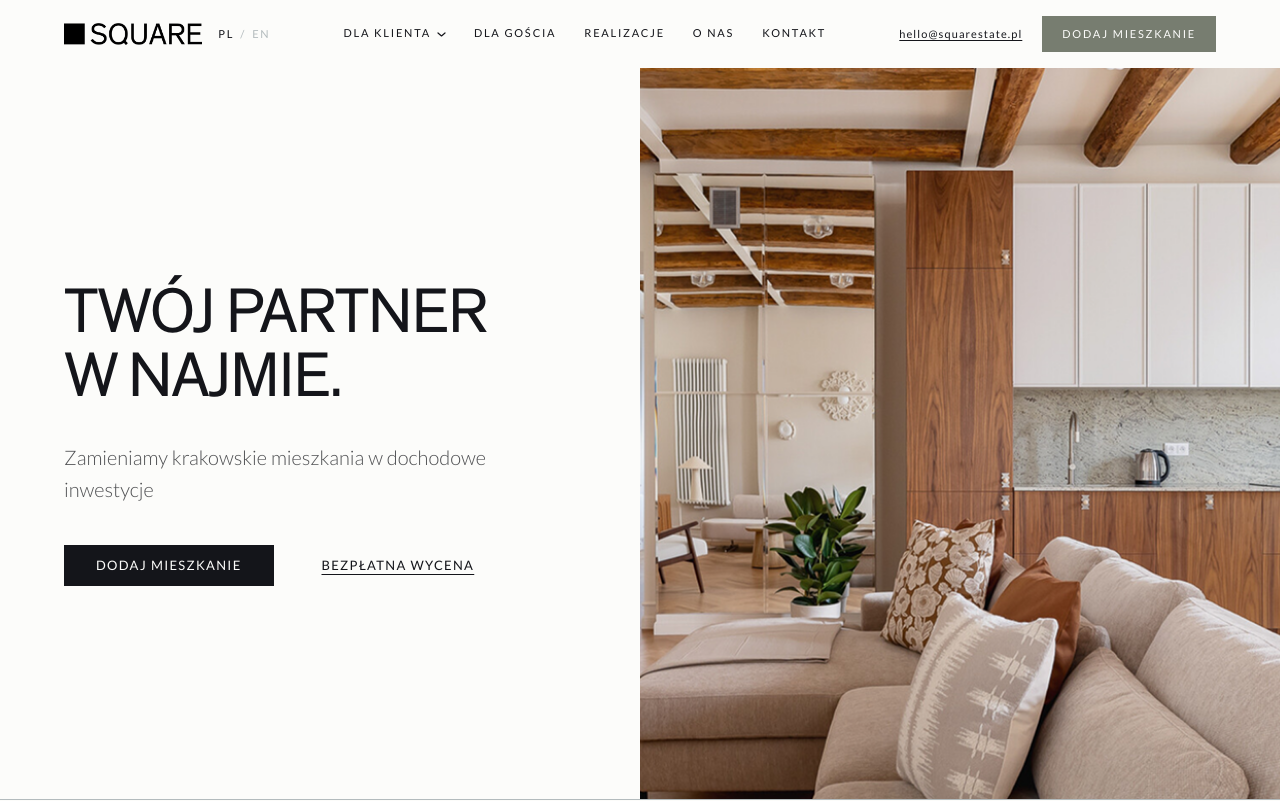
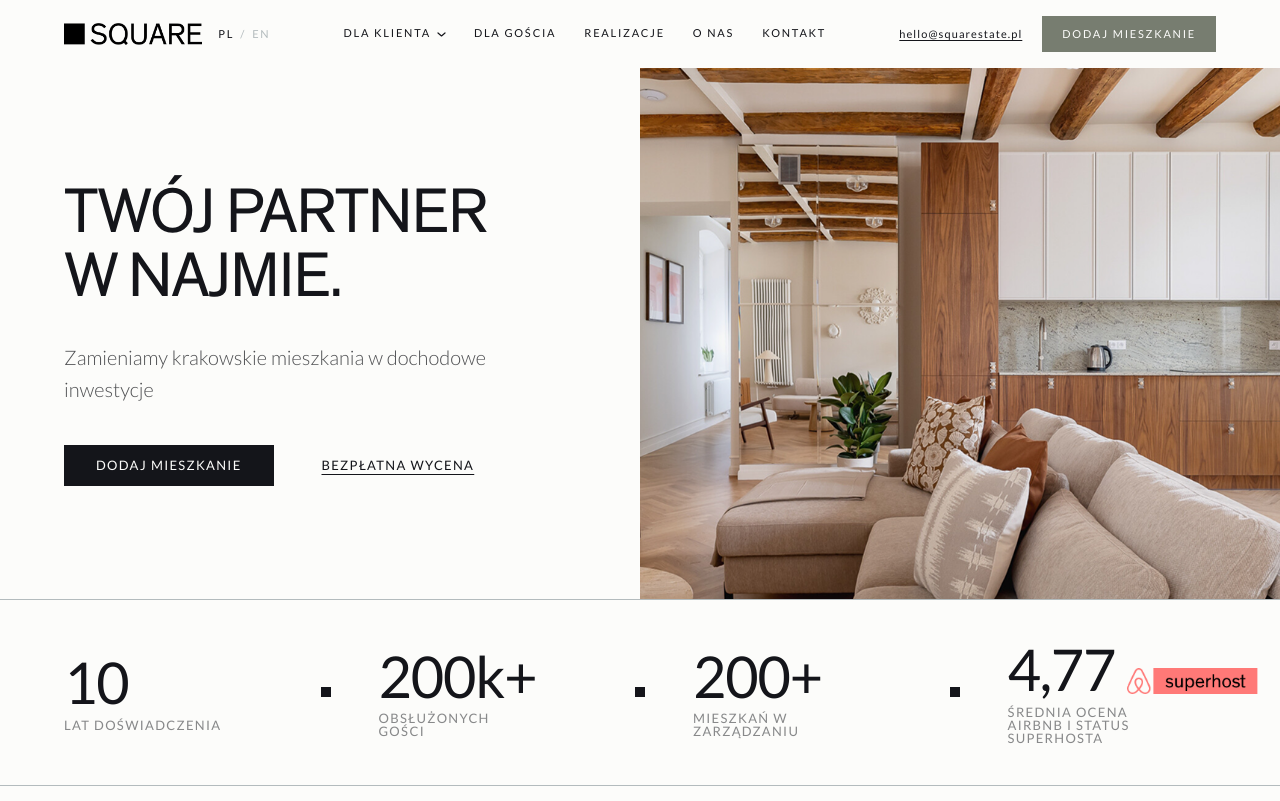
Before and after one commit to emilka99/squareapp, a Next.js app: page / in a window 1280 px wide. Shown: the top 801 px of the page. Built offline with nearby package versions, Linux system fonts and the light colour scheme.

Commit message:
Reduce hero height to 75vh so numbers section is visible on desktop

```diff
--- a/src/app/page.tsx
+++ b/src/app/page.tsx
@@ -422,7 +422,7 @@ export default function Home() {
   return (
     <>
       {/* ── 1. HERO ─────────────────────────────────────────────── */}
-      <section className="grid grid-cols-1 lg:grid-cols-2 min-h-[calc(100vh-68px)] border-b border-muted overflow-hidden">
+      <section className="grid grid-cols-1 lg:grid-cols-2 min-h-[calc(75vh-68px)] border-b border-muted overflow-hidden">
         {/* Left: text */}
         <motion.div
           className="flex flex-col justify-center px-6 md:px-[48px] lg:px-[64px] lg:pr-16 py-16 lg:py-24 bg-bg"
```
